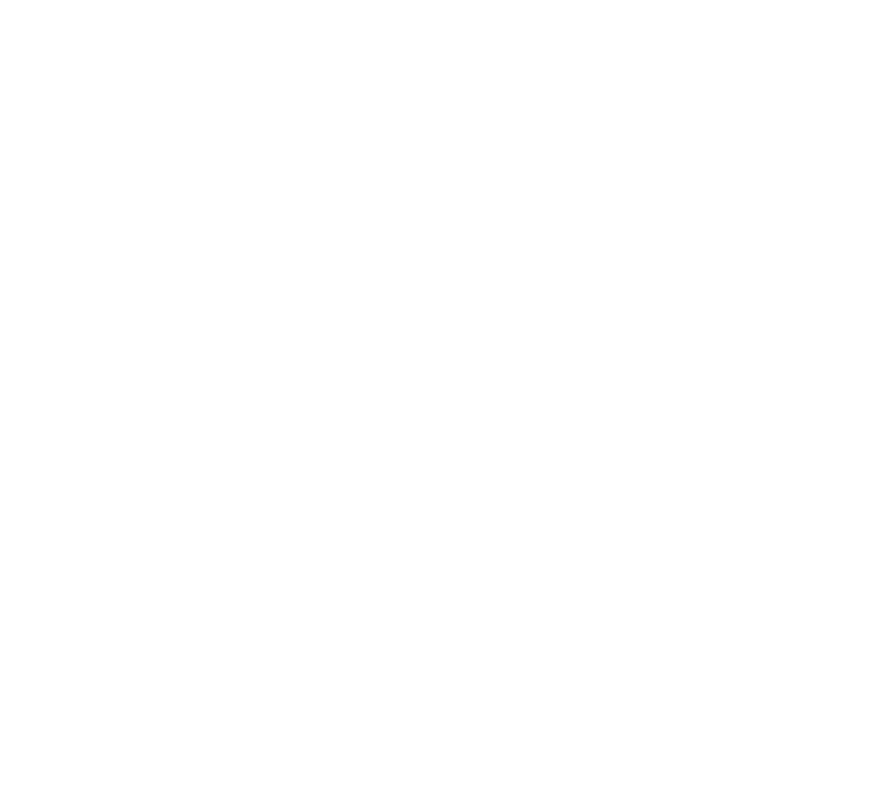
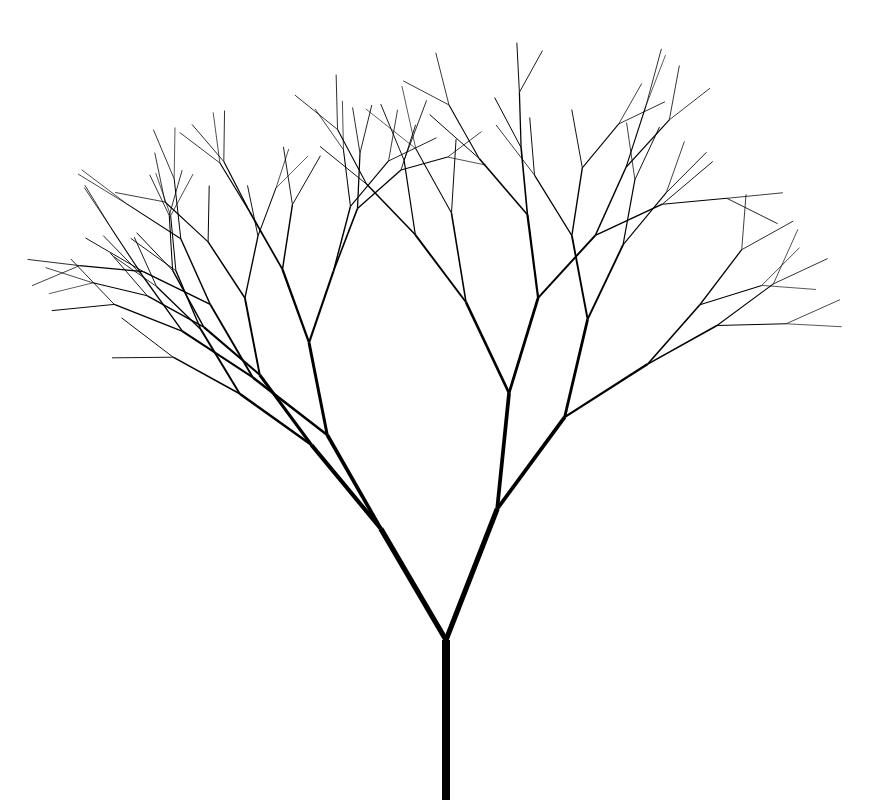
Before and after one commit to endtheron/fractal_tree, a plain HTML site: page index.html in a window 1280 px wide. Shown: the whole page, without its empty margins (194-1067 px from the left). Drawn offline with Linux system fonts and the light colour scheme.

Commit message:
Update index.html

```diff
--- a/index.html
+++ b/index.html
@@ -7,7 +7,7 @@
      </head>
      <body>
         <canvas id="canvas"></canvas>
-        <script  type="text/javascript" src="tree.js"></script>
+        <script  type="text/javascript" src="js/tree.js"></script>
         <style>
         body{
             margin : 0;
```
